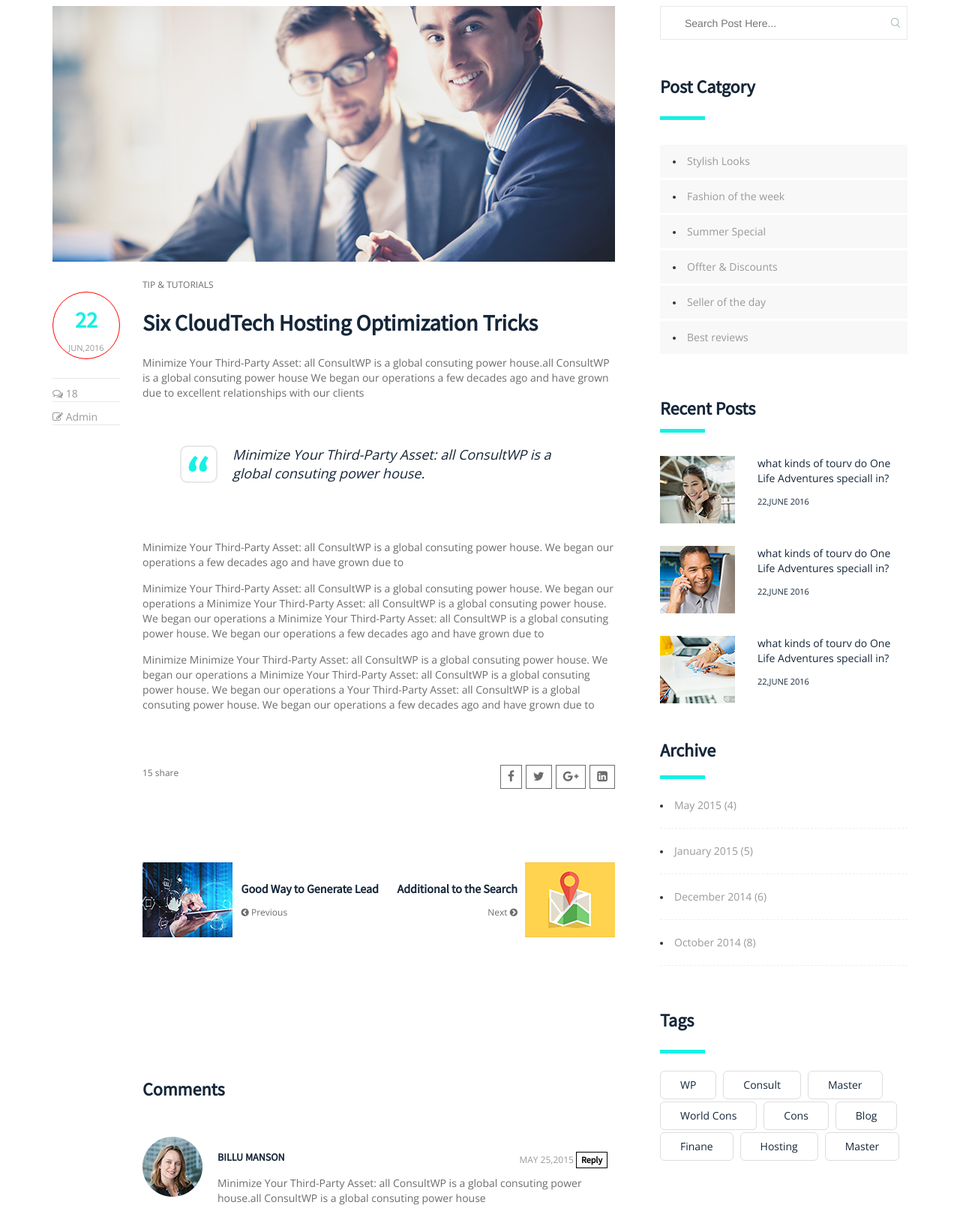
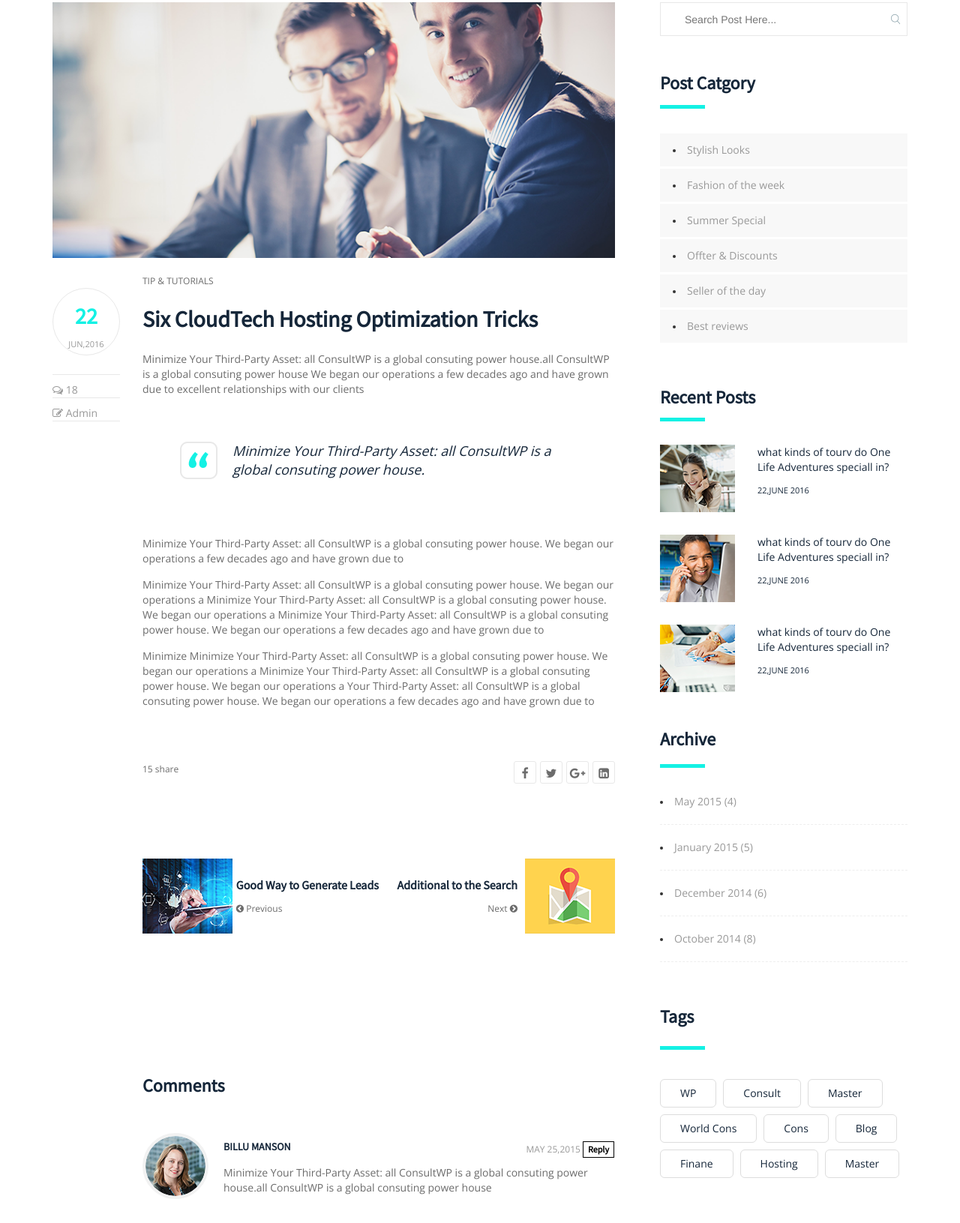
Before and after one commit to vietthangcntt/finazi, a plain HTML site: page index.html in a window 1280 px wide. Shown: the part 443-2074 px from the top of the page at 75% size. Drawn offline with nearby package versions, Linux system fonts and the light colour scheme.

Commit message:
this is edited blog

```diff
--- a/css/style.css
+++ b/css/style.css
@@ -43,6 +43,9 @@
 	padding: 0 40px;
 	font-weight:bold;
 	font-size:14px;
+}
+.comment-text {
+	padding: 1px;
 }
 .sibar-list h3 a {
 	font-weight:bold;
@@ -160,7 +163,7 @@
 .sibar-tags ul {
 	list-style:none;
 	padding-left:0;
-	padding-top:40px;
+	padding-top:50px;
 	position:relative;
 }
 .sibar-list ul li a {
@@ -240,6 +243,8 @@
 .comment-picture a img {
 	float:left;
 	margin-right:20px;
+    border: 4px solid #f2f2f2;
+    border-radius: 50%;
 }
 .comment-right h4 a{
 	float:left;
@@ -283,9 +288,6 @@
 	padding-top:50px;
 	padding-bottom:70px;
 }
-.comment-text {
-	padding:10px;
-}
 .sibar-category {
 	padding-top:50px;
 }
@@ -301,7 +303,7 @@
     background-color: transparent;
     border: 1px solid #dddddd;
     padding: 8px 26px;
-    margin-top: 3px;
+    margin-top: 9px;
     border-radius: 6px;
 }
 .content-coment {
@@ -354,15 +356,19 @@
 	list-style:none;
 }
 .list-icon ul li {
-	float:left;
-	border:1px solid #6c6c6c;
-	background:transparent;
-	padding: 5px 9px;
-	margin-left:5px;
+	float: left;
+    border: 1px solid #e8e8e8;
+    background: transparent;
+    border-radius: 3px;
+    margin-left: 5px;
+    width: 30px;
+    height: 30px;
+    text-align: center;
 }
 .list-icon ul li a i {
 	font-size:16px;
 	color:#6c6c6c;
+	line-height: 30px;
 }
 .list-post:before {
 	content: "";
@@ -371,7 +377,7 @@
 	height:5px;
 	position:absolute;
 	left: 0;
-    top: 15px;
+    top: 5px;
 }
 .recent:before {
 	content: "";
@@ -415,11 +421,11 @@
 }
 .list-post {
 	position:relative;
-	padding-top: 50px;
+	padding-top: 40px;
 }
 .archive {
 	padding-left:0;
-	padding-top:40px;
+	padding-top:50px;
 	position:relative;
 }
 .archive li {
@@ -487,7 +493,7 @@
 }
 .navbar-theme {
 	background-color:#152639;
-    padding-top: 15px;
+    padding-top: 10px;
 }
 .navbar-theme a {
 	color: #ffff;
@@ -502,10 +508,13 @@
 	font-size:13px;
 	font-weight:400;
 	text-decoration: none;
+	padding: 10px;
 }
 .list-header li {
 	float:left;
-	margin-right: 35px;
+	margin-right: 20px;
+	transform: skew(-20deg);
+	list-style: none;
 }
 .list-header {
 	float:right;
@@ -516,7 +525,8 @@
 }
 .menu-list {
 	list-style:none;
-	margin-top: 20px;
+	line-height: 55px;
+    padding: 0px 0 0 240px;
 }
 .menu-list li {
 	float:left;
@@ -630,7 +640,7 @@
 	border-bottom: 1px solid #e8e8e8;
 }
 .time-top {
-	border: 1px solid red;
+	border: 1px solid #e8e8e8;
     border-radius: 50%;
     height: 90px;
     width: 90px;
@@ -751,7 +761,7 @@
 }
 .footer-algin {
 		background-image: url(../images/footer2.png);
-		padding-top: 39px;
+	    padding: 30px 0 10px 0;
 }
 .algin-top {
 	float:right;
@@ -812,7 +822,7 @@
 	background:#14f1e4;
 	color:black;
 }
-.list-header li:hover {
+.list-header li a:hover {
 	background:#14f1e4;
 	color:black;
 }
--- a/index.html
+++ b/index.html
@@ -110,7 +110,7 @@
 										<div class="picture-1">
 										<a href="#"> <img src="images/m1.png"> </a>
 										<div class ="list-left">
-											<h3> <a> Good Way to Generate Lead</a> </h3>
+											<h3> <a> Good Way to Generate Leads</a> </h3>
 											<p><a> <i class="fa fa-chevron-circle-left" aria-hidden="true"></i> Previous </a></p>
 										</div>
 										</div>
@@ -125,6 +125,7 @@
 								</div>
 								<div class="content-coment">
 									<h3> <a> Comments </a> </h3>
+									<div class="picture-img">
 									<div class="comment-picture">
 										<a href="#"> <img src="images/ptn.png"> </a>
 									</div>
@@ -137,6 +138,7 @@
 											<button type="submit" class="submit-comment">Reply </button>
 										</div>
 										<p> <a> Minimize Your Third-Party Asset: all ConsultWP is a global consuting power house.all ConsultWP is a global consuting power house </a> </p>
+									</div>
 									</div>
 									<div class="comment-blog">
 									<div class="comment-picture">
@@ -153,6 +155,7 @@
 										<p> <a> Minimize Your Third-Party Asset: all ConsultWP is a global consuting power house.all ConsultWP is a global consuting power house </a> </p>
 									</div>
 									</div>
+									<div class="picture-img">
 									<div class="comment-picture">
 										<a href="#"> <img src="images/ptn.png"> </a>
 									</div>
@@ -166,6 +169,7 @@
 										</div>
 										<p> <a> Minimize Your Third-Party Asset: all ConsultWP is a global consuting power house.all ConsultWP is a global consuting power house </a> </p>
 									</div>
+								</div>
 								</div>
 								<div class="content-support">
 									<h3> <a> Leave Your Comment </a> </h3>
```
